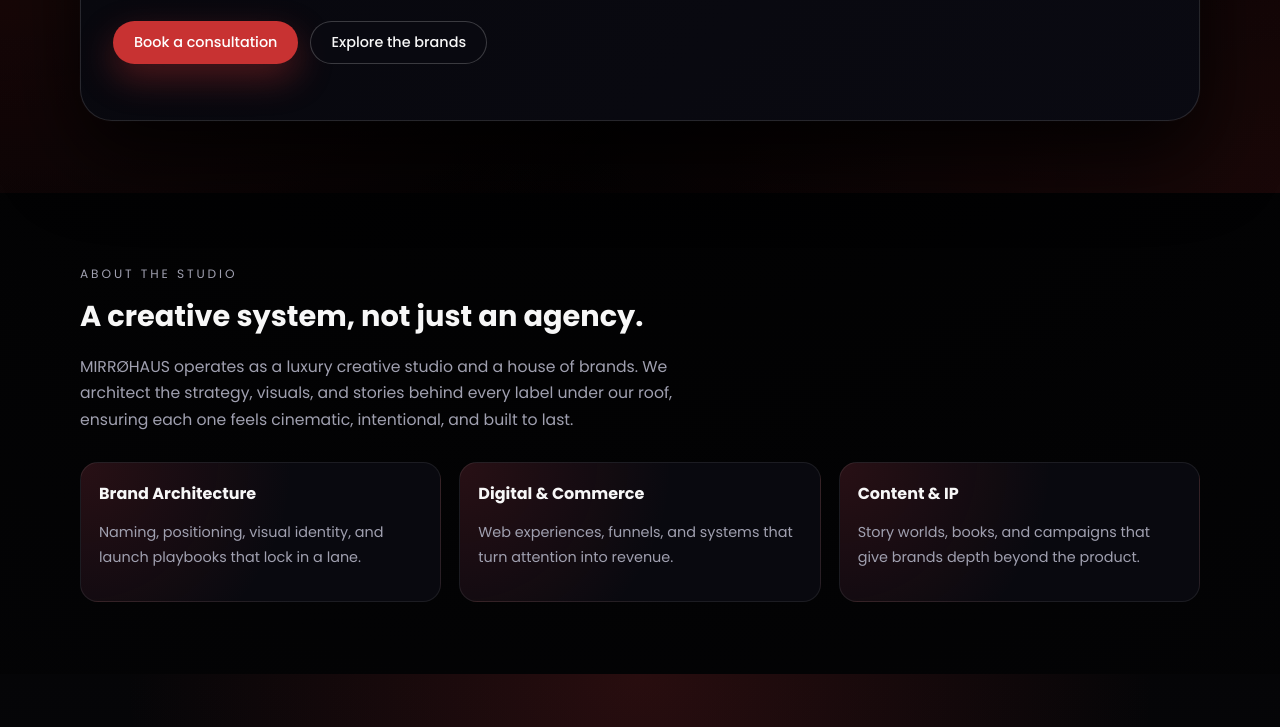
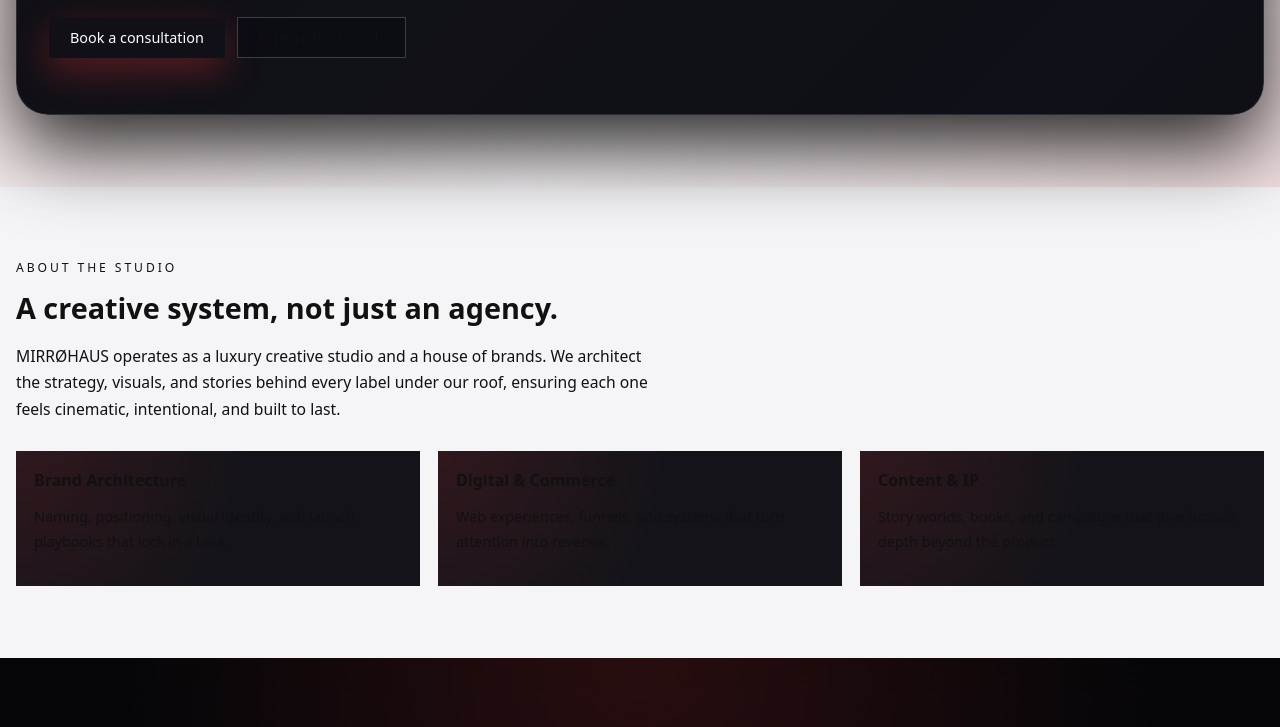
Before and after one commit to mirrohaus-max/chronically-late, a plain HTML site: page index.html in a window 1280 px wide. Shown: the part 401-1128 px from the top of the page. Drawn offline with Linux system fonts and the light colour scheme.

Commit message:
Refactor global styles and color variables
Updated CSS variables for new theme colors and styles.

```diff
--- a/css/styles.css
+++ b/css/styles.css
@@ -1,33 +1,21 @@
 /* Global styles */
 
 :root {
-  --bg: #050507;
-  --bg-elevated: #101014;
-  --bg-soft: #181821;
-  --text: #f7f7f7;
-  --muted: #a0a0b0;
-  --accent: #c83232;
-  --accent-soft: rgba(200, 50, 50, 0.14);
-  --border-subtle: rgba(255, 255, 255, 0.08);
-  --radius-lg: 18px;
-  --radius-pill: 999px;
-  --max-width: 1120px;
+  --mh-bg: #f5f5f7;        /* page background */
+  --mh-card-bg: #ffffff;   /* cards */
+  --mh-text: #111111;
+  --mh-muted: #666666;
+  --mh-accent: #ff3b3b;    /* or whatever red you're using now */
 }
 
-*,
-*::before,
-*::after {
-  box-sizing: border-box;
-}
-
+/* page */
 html,
 body {
   margin: 0;
   padding: 0;
-  background: radial-gradient(circle at top, #000000 0, #050507 55%);
-  color: var(--text);
-  font-family: "Poppins", system-ui, -apple-system, BlinkMacSystemFont, "Segoe UI", sans-serif;
-  -webkit-font-smoothing: antialiased;
+  background-color: var(--mh-bg);
+  color: var(--mh-text);
+  font-family: system-ui, -apple-system, BlinkMacSystemFont, 'Segoe UI', sans-serif;
 }
 
 body {
```
